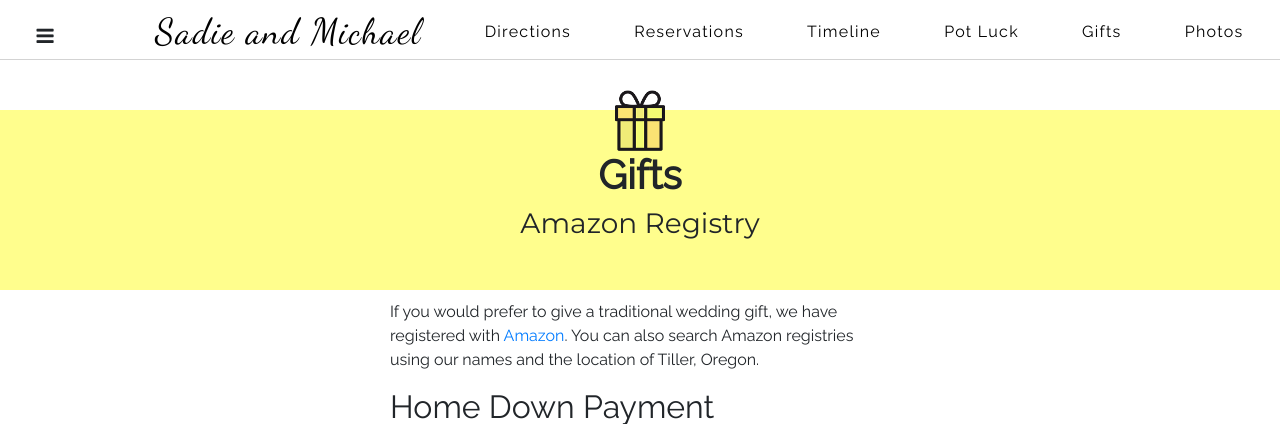
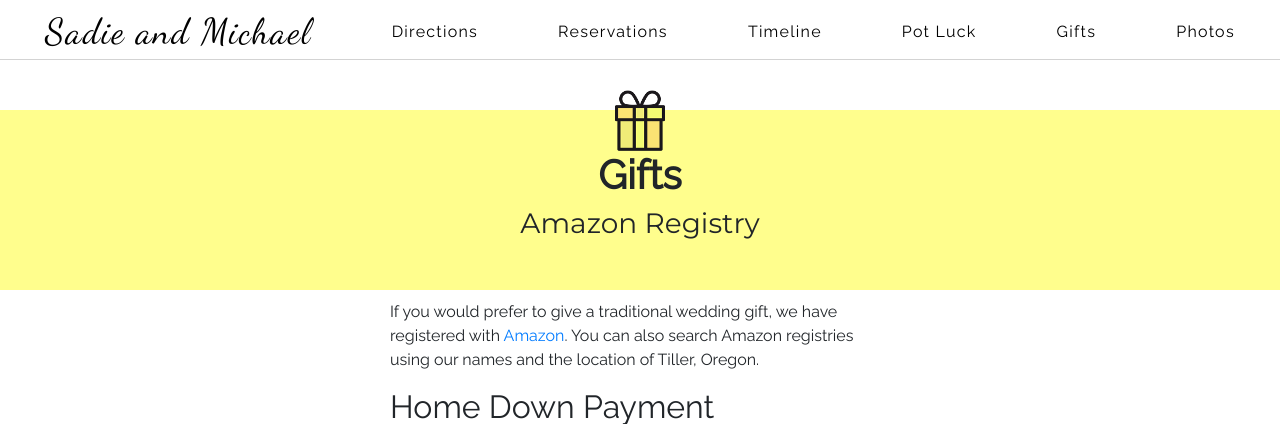
Before and after one commit to mledesma808/mike-and-sadies-wedding, a Node server app: page /gifts in a window 1280 px wide. Shown: the top 424 px of the page. Run offline with Node 20, Linux system fonts and the light colour scheme; some libraries are stand-ins or nearby versions.

Commit message:
remove hamburgler

```diff
--- a/public/style.css
+++ b/public/style.css
@@ -30,15 +30,6 @@ body {
 
 .nav__item:hover, .nav__logo:hover {
 	text-decoration: none;
-}
-
-.nav__hamburger-menu {
-	display: inline;
-	float: right;
-	margin-right: 3%;
-	margin-top: 15px;
-	color: black;
-	font-size: 20px;
 }
 
 .heading {
--- a/views/layout.ejs
+++ b/views/layout.ejs
@@ -11,9 +11,6 @@
 </head>
 <body>
     <div class="nav">
-      <a class="icon nav__hamburger-menu" id="HBmenu">
-        <i class="fa fa-bars"></i>
-      </a>
       <a class="nav__logo" href="/">Sadie and Michael</a>
       <a class="nav__item" href="/directions">Directions</a>
       <a class="nav__item" href="/reservations">Reservations</a>
```
Also changed, not shown: views/reservations.ejs (+9 -2 lines).
